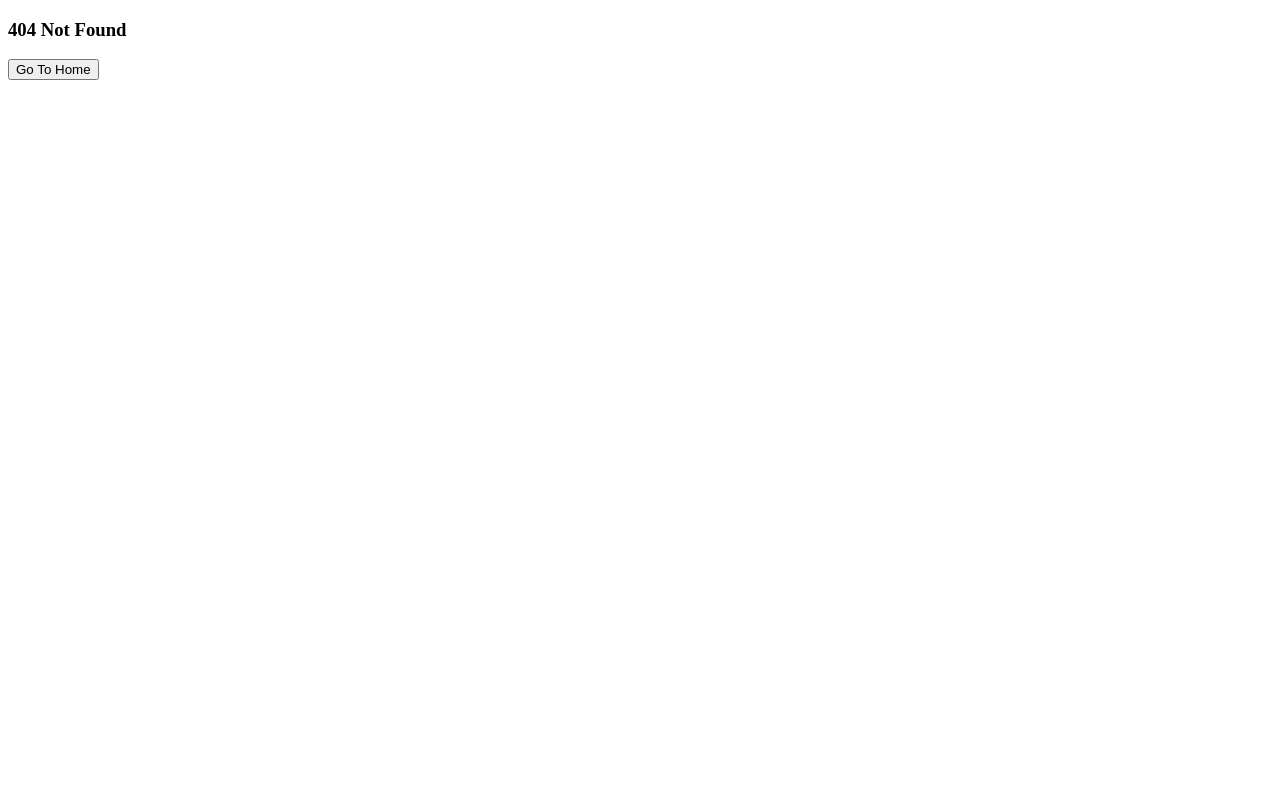
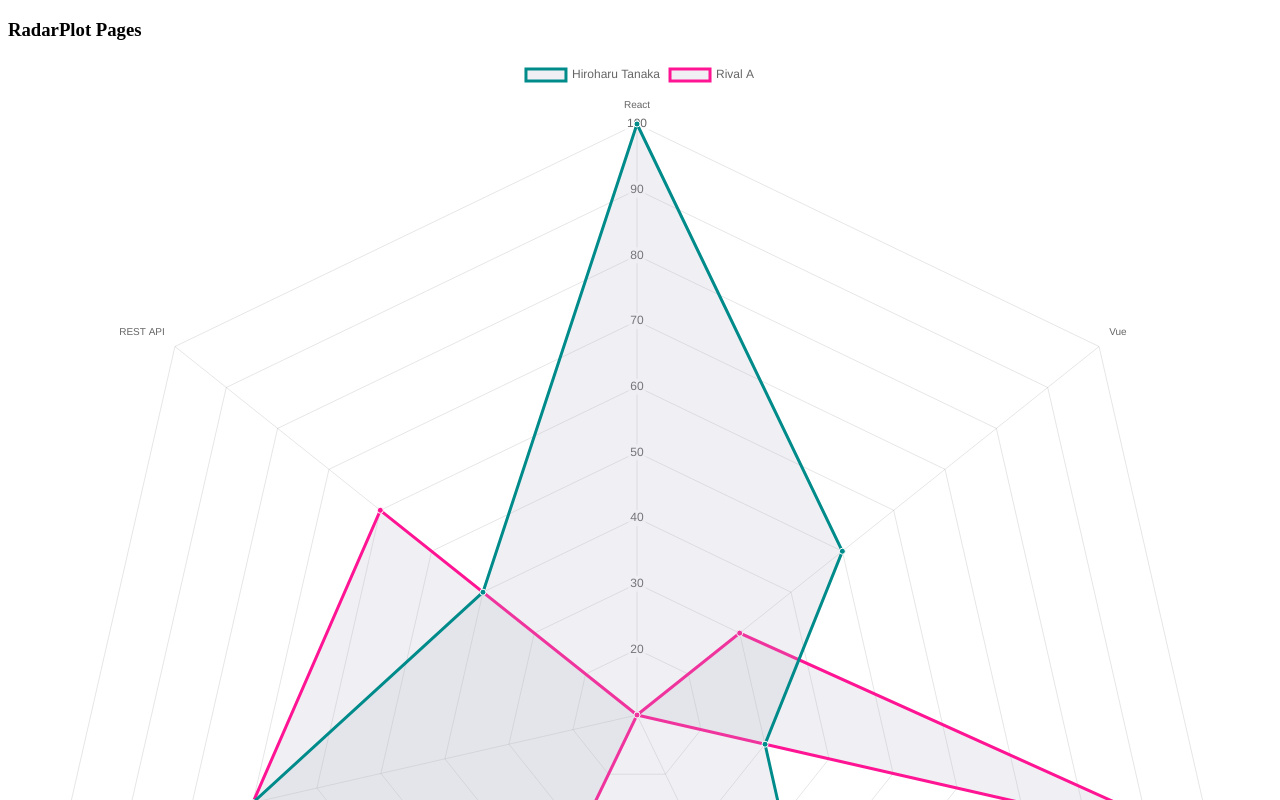
Before and after one commit to hiroharu8864/react-covid19-display, a React (Create React App) app: page /radarplot in a window 1280 px wide. Before the commit this address had no page. Shown: the top 800 px of the page. Built offline with nearby package versions, Linux system fonts and the light colour scheme.

Commit message:
add variable charts

```diff
--- /dev/null
+++ b/src/components/pages/BarPlot.tsx
@@ -0,0 +1,36 @@
+import { FC, memo, useCallback } from "react";
+import { useNavigate } from "react-router-dom";
+import { Chart, registerables } from "chart.js";
+import { Bar } from "react-chartjs-2";
+
+Chart.register(...registerables);
+
+const weekLabel = ["Mon", "Tue", "Wed", "Thu", "Fri", "Sat", "Sun"];
+
+const data = {
+  labels: weekLabel,
+  datasets: [
+    {
+      label: "Demo bar plot",
+      backgroundColor: "#20b2aa",
+      borderColor: "transparent",
+      hoverBackgroundColor: "#5f9ea0",
+      data: [6, 9, 30, 20, 11, 23, 42]
+    }
+  ]
+};
+
+export const BarPlot: FC = memo(() => {
+  const navigate = useNavigate();
+  const onClickHome = useCallback(() => {
+    navigate("/");
+  }, [navigate]);
+
+  return (
+    <>
+      <h3>BarPlot Pages</h3>
+      <Bar data={data} />
+      <button onClick={onClickHome}>Go To Home</button>
+    </>
+  );
+});
--- a/src/components/pages/Home.tsx
+++ b/src/components/pages/Home.tsx
@@ -9,14 +9,28 @@ export const Home: FC = memo(() => {
   const onClickLinePlot = useCallback(() => {
     navigate("/lineplot");
   }, [navigate]);
+  const onClickPiePlot = useCallback(() => {
+    navigate("/pieplot");
+  }, [navigate]);
+  const onClickBarPlot = useCallback(() => {
+    navigate("/barplot");
+  }, [navigate]);
+  const onClickRadarPlot = useCallback(() => {
+    navigate("/radarplot");
+  }, [navigate]);
 
   return (
     <>
       <h3>Home Pages</h3>
       <button onClick={onClickHome}>Go To Home</button>
       <br />
+      <button onClick={onClickLinePlot}>Go To LinePlot</button>
       <br />
-      <button onClick={onClickLinePlot}>Go To LinePlot</button>
+      <button onClick={onClickPiePlot}>Go To PiePlot</button>
+      <br />
+      <button onClick={onClickBarPlot}>Go To BarPlot</button>
+      <br />
+      <button onClick={onClickRadarPlot}>Go To RadarPlot</button>
     </>
   );
 });
--- /dev/null
+++ b/src/components/pages/PiePlot.tsx
@@ -0,0 +1,36 @@
+import { FC, memo, useCallback } from "react";
+import { useNavigate } from "react-router-dom";
+import { Chart, registerables } from "chart.js";
+import { Pie, Doughnut } from "react-chartjs-2";
+
+Chart.register(...registerables);
+
+const osLabel = ["Windows", "Mac", "Linux"];
+
+const data = {
+  labels: osLabel,
+  datasets: [
+    {
+      data: [80, 15, 5],
+      backgroundColor: ["#4169e1", "#ff1493", "#ffce56"],
+      hoverBackgroundColor: ["#36a2eb", "#ff6384", "#ffce56"],
+      borderColor: ["transparent", "transparent", "transparent"]
+    }
+  ]
+};
+
+export const PiePlot: FC = memo(() => {
+  const navigate = useNavigate();
+  const onClickHome = useCallback(() => {
+    navigate("/");
+  }, [navigate]);
+
+  return (
+    <>
+      <h3>PiePlot Pages</h3>
+      <Pie data={data} />
+      <Doughnut data={data} />
+      <button onClick={onClickHome}>Go To Home</button>
+    </>
+  );
+});
--- /dev/null
+++ b/src/components/pages/RadarPlot.tsx
@@ -0,0 +1,53 @@
+import { FC, memo, useCallback } from "react";
+import { useNavigate } from "react-router-dom";
+import { Chart, registerables } from "chart.js";
+import { Radar } from "react-chartjs-2";
+
+Chart.register(...registerables);
+
+const programLabel = [
+  "React",
+  "Vue",
+  "Angular",
+  "JavaScript",
+  "TypeScript",
+  "Redux",
+  "REST API"
+];
+
+const data = {
+  labels: programLabel,
+  datasets: [
+    {
+      label: "Hiroharu Tanaka",
+      backgroundColor: "rgba(179,181,198,0.2)",
+      borderColor: "#008b8b",
+      pointBackgroundColor: "#008b8b",
+      pointBorderColor: "#fff",
+      data: [100, 50, 30, 90, 50, 70, 40]
+    },
+    {
+      label: "Rival A",
+      backgroundColor: "rgba(179,181,198,0.2)",
+      borderColor: "#ff1493",
+      pointBackgroundColor: "#ff1493",
+      pointBorderColor: "#fff",
+      data: [10, 30, 100, 10, 100, 70, 60]
+    }
+  ]
+};
+
+export const RadarPlot: FC = memo(() => {
+  const navigate = useNavigate();
+  const onClickHome = useCallback(() => {
+    navigate("/");
+  }, [navigate]);
+
+  return (
+    <>
+      <h3>RadarPlot Pages</h3>
+      <Radar data={data} />
+      <button onClick={onClickHome}>Go To Home</button>
+    </>
+  );
+});
--- a/src/router/Router.tsx
+++ b/src/router/Router.tsx
@@ -3,6 +3,9 @@ import { BrowserRouter, Route, Routes } from "react-router-dom";
 
 import { Home } from "../components/pages/Home";
 import { LinePlot } from "../components/pages/LinePlot";
+import { PiePlot } from "../components/pages/PiePlot";
+import { BarPlot } from "../components/pages/BarPlot";
+import { RadarPlot } from "../components/pages/RadarPlot";
 import { NotFound } from "../components/pages/NotFound";
 
 export const Router: FC = memo(() => {
@@ -11,6 +14,9 @@ export const Router: FC = memo(() => {
       <Routes>
         <Route path="/" element={<Home />} />
         <Route path="/lineplot" element={<LinePlot />} />
+        <Route path="/pieplot" element={<PiePlot />} />
+        <Route path="/barplot" element={<BarPlot />} />
+        <Route path="/radarplot" element={<RadarPlot />} />
         <Route path="*" element={<NotFound />} />
       </Routes>
     </BrowserRouter>
```
